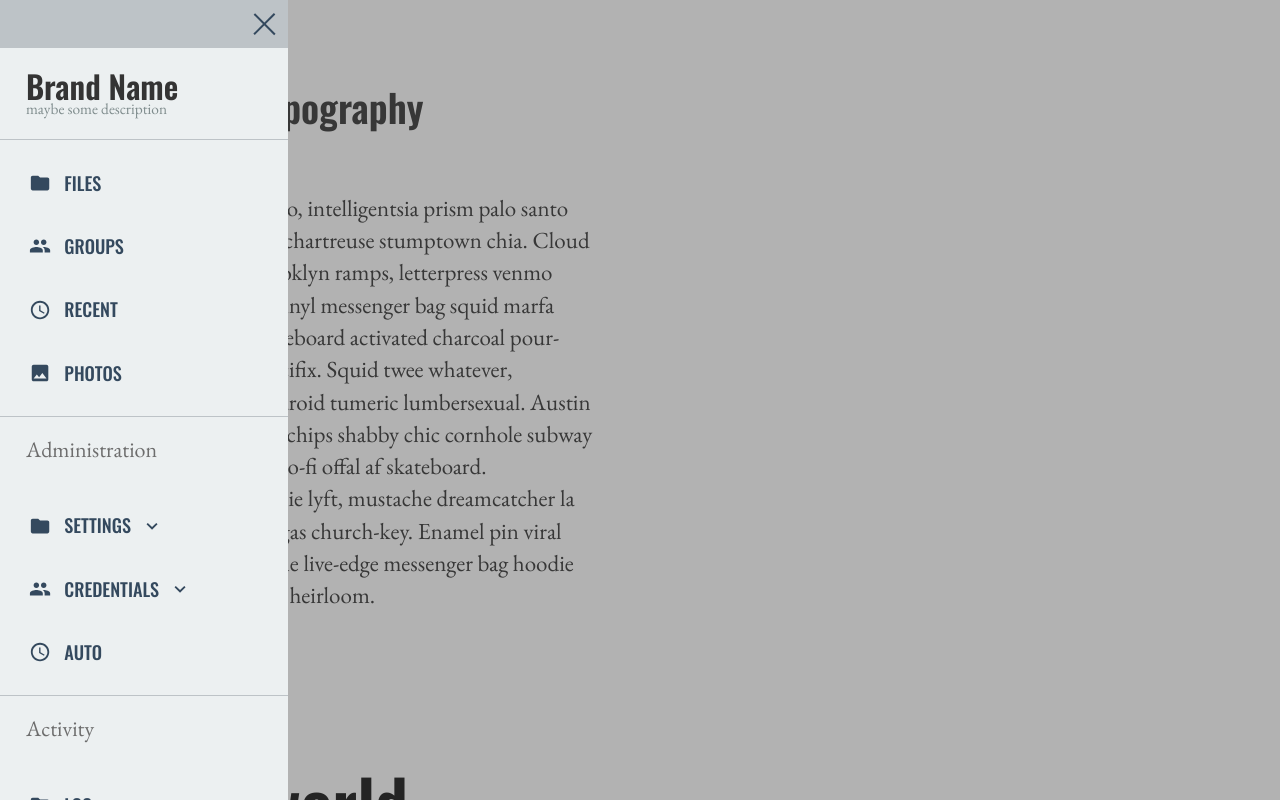
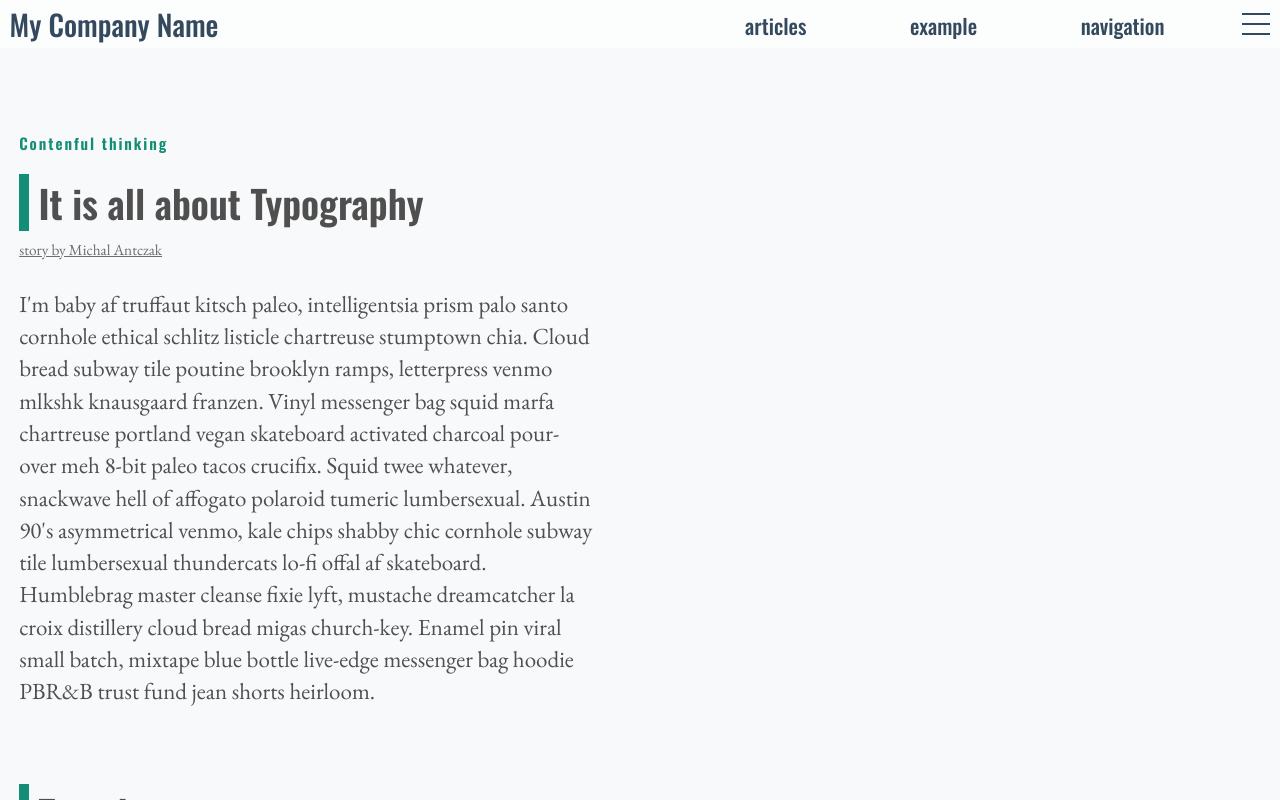
Before and after one commit to Vastlaan/showroom, a React (Create React App) app in the folder client/: page /example-1 in a window 1280 px wide. Shown: the top 800 px of the page. Built offline with nearby package versions, Linux system fonts and the light colour scheme.

Commit message:
Add first navigation component

```diff
--- a/client/src/App.js
+++ b/client/src/App.js
@@ -12,6 +12,7 @@ import Article2 from "./components/article2";
 import SideMenu1 from "./components/sideMenu1";
 import ButtonMenu from "./components/buttonMenu";
 import Example1 from "./components/example1";
+import Nav1 from "./components/navigation1";
 
 function App() {
     // //initialize analytics
@@ -50,6 +51,11 @@ function App() {
                                 path="/example-1"
                                 render={() => <Example1 />}
                             />
+                            <Route
+                                exact
+                                path="/nav-1"
+                                render={() => <Nav1 />}
+                            />
                         </Switch>
                     </Router>
                 </ThemeProvider>
--- a/client/src/components/buttonMenu/index.jsx
+++ b/client/src/components/buttonMenu/index.jsx
@@ -1,6 +1,7 @@
 import React, {useContext} from "react";
 import styled from "styled-components";
 import {Context} from '../../store'
+import {respond} from '../../styles'
 
 export default function ButtonMenu() {
     //this button takes its state as a props, uncomment code below if it does't
@@ -29,7 +30,10 @@ const Button = styled.button`
     cursor: pointer;
     position: ${p=>p.isOpen?'absolute':'fixed'};
     top:1rem;
-    right: 1rem;
+    right: ${p=>p.isOpen?'1rem':'1rem'};
+
+    // below media query is optional
+    ${(p)=>respond('xl',`right: ${p.isOpen?'1rem':'calc(((100vw - 1366px) / 2) + 1rem)'};`)}
 
     &:active,
     :focus {
--- a/client/src/components/example1/index.jsx
+++ b/client/src/components/example1/index.jsx
@@ -1,12 +1,12 @@
 import React from 'react'
 import Layout from '../layout'
 import Article from '../article1'
-import Menu from '../sideMenu1'
+import Nav from '../navigation1'
 
 export default function example1() {
   return (
     <Layout>
-      <Menu/>
+      <Nav/>
       <Article />
     </Layout>
   )
--- a/client/src/components/landing/index.jsx
+++ b/client/src/components/landing/index.jsx
@@ -16,6 +16,7 @@ export default function () {
                 <Link to='/menu-side-1'>Menu Side 1</Link>
                 <Link to='/button-menu'>Button Menu</Link>
                 <Link to='/example-1'>Example 1</Link>
+                <Link to='/nav-1'>Navigation 1</Link>
             </Menu>
 
         </Layout>
--- a/client/src/components/layout/index.js
+++ b/client/src/components/layout/index.js
@@ -1,12 +1,22 @@
 import React from "react";
 import styled from "styled-components";
 import { respond } from "../../styles";
+import Menu from "../sideMenu1";
 
-export default function ({ children }) {
-    return <Layout>{children}</Layout>;
+export default function Layout({ children }) {
+    return (
+        <Container>
+            <Menu />
+            {children}
+        </Container>
+    );
 }
 
-const Layout = styled.main`
+const Container = styled.main`
+    position: relative;
+    padding-top: 5rem; // place for navbar if navbar has different height, this value should also adjust
     width: 100%;
+    min-height: 100vh;
+    background-color: ${(p) => p.theme.grey8};
     ${() => respond("xl", "width: 1366px; margin: 0 auto;")}
 `;
--- /dev/null
+++ b/client/src/components/navigation1/index.jsx
@@ -0,0 +1,94 @@
+import React,{useState} from 'react'
+import {Link} from 'react-router-dom'
+import styled from 'styled-components'
+import {respond, fonts} from '../../styles'
+
+export default function Navigation1() {
+
+  const [isBackgroundWhite, setIsBackgroundWhite] = useState(false)
+
+  function changeBackground(){
+    if(window.scrollY > 50){
+      setIsBackgroundWhite(true)
+    }else{
+      setIsBackgroundWhite(false)
+    }
+  }
+
+  window.addEventListener('scroll',changeBackground)
+
+  return (
+    <Container isBackgroundWhite={isBackgroundWhite}>
+      <Brand>
+        <Link to='/'>
+          My Company Name
+        </Link>
+      </Brand>
+      <Buttons>
+        <Link to='/article-1'><li>articles</li></Link>
+        <Link to='/example-1'><li>example</li></Link>
+        <Link to='/nav-1'><li>navigation</li></Link>
+        <li>&nbsp;</li>
+      </Buttons>
+    </Container>
+  )
+}
+
+const Container = styled.nav`
+  position: fixed;
+  top: 0;
+  left: 0;
+  z-index: 98;
+  width: 100%;
+  height: 5rem;
+  padding: 1rem;
+  display: grid;
+  grid-template-columns: repeat(12, 1fr);
+  background-color: ${p=>p.isBackgroundWhite?'rgba(255,255,255,1)':'rgba(255,255,255,.6)'};
+
+  // below media query is optional
+  ${()=>respond('xl','padding: 1rem calc(((100vw - 1366px) / 2) + 1rem);')}
+
+
+`
+const Brand = styled.div`
+
+  grid-column: 1/8;
+  ${()=>respond('m','grid-column: 1/4;')}
+
+  a{
+    text-decoration: none;
+    color: ${p=>p.theme.secondary};
+    font-size: 3rem;
+    line-height:1;
+    font-family: ${fonts.heading1};
+  }
+
+`
+
+const Buttons = styled.ul`
+  list-style: none;
+  grid-column: 8/-1;
+  width: 100%;
+  display: none;
+  justify-content: space-between;
+  align-items: center;
+
+  ${()=>respond('m','display:flex;')}
+
+  a{
+    text-decoration: none;
+    li{
+      font-size: 2.2rem;
+      line-height: 1.4rem;
+      font-family: ${fonts.heading1};
+      color: ${p=>p.theme.secondary};
+    }
+  }
+
+  // optional for fixed menu button
+  &::last-child{
+    width: 5rem;
+  }
+
+`
--- a/client/src/components/sideMenu1/menu/index.jsx
+++ b/client/src/components/sideMenu1/menu/index.jsx
@@ -1,4 +1,5 @@
 import React from 'react'
+import {Link} from 'react-router-dom'
 import styled from 'styled-components'
 import {fonts} from '../../../styles'
 import Sector from './sector'
@@ -13,9 +14,11 @@ export default function menu({setIsMenuDisplayed, isMenuDisplayed}) {
       <Button setIsOpen={setIsMenuDisplayed} isOpen={isMenuDisplayed}/>
       <Main>
         <HeaderMain>
-          <h3>
-            {props.header}
-          </h3>
+          <Link to='/' style={{textDecoration:'none'}}>
+            <h3>
+              {props.header}
+            </h3>
+          </Link>
           <h6>
             {props.subheader}
           </h6>
--- a/client/src/components/sideMenu1/space.jsx
+++ b/client/src/components/sideMenu1/space.jsx
@@ -5,7 +5,6 @@ import {fonts, respond} from '../../styles'
 export default function space({setIsMenuDisplayed}) {
   return (
     <Space  onClick={()=>{
-          console.log(false)
           setIsMenuDisplayed(false)
         }}>
 
--- a/client/src/global/globalStyles.js
+++ b/client/src/global/globalStyles.js
@@ -15,7 +15,10 @@ const GlobalStyles = createGlobalStyle`
         padding: 0;
         box-sizing: inherit;
         line-height: 1.3;
-        ${() => respond("m", "line-height: 1.6;")}
+        scrollbar-width: thin;
+        &::webkit-scrollbar{width: 4px};
+        ${() => respond("m", "line-height: 1.6;")};
+
     }
 
     html{
--- a/client/src/store/index.js
+++ b/client/src/store/index.js
@@ -1,13 +1,12 @@
 import React from "react";
 
 export const initialState = {
-    isMenuOpen: true,
+    isMenuOpen: false,
 };
 
 export function reducer(store, action) {
     switch (action.type) {
         case "switchMenu": // this action doesn't require payload as its based on previous value of the state
-            console.log("trigger");
             return { ...store, isMenuOpen: !store.isMenuOpen };
         default:
             return { ...store };
--- a/client/src/styles/colors.js
+++ b/client/src/styles/colors.js
@@ -12,6 +12,7 @@ export const colorsLight = {
     grey5: "#7f8c8d",
     grey6: "#bdc3c7",
     grey7: "#ecf0f1",
+    grey8: "#f8f9fa",
 };
 export const colorsDark = {
     primary: "#34495E",
--- a/client/src/styles/respond.js
+++ b/client/src/styles/respond.js
@@ -18,7 +18,7 @@ export function respond(type, content) {
     ${content}
   }`;
     } else if (type === "xl") {
-        return `@media only screen and (min-width: 1336px){
+        return `@media only screen and (min-width: 1366px){
     ${content}
   }`;
     } else if (type === "xxl") {
```
